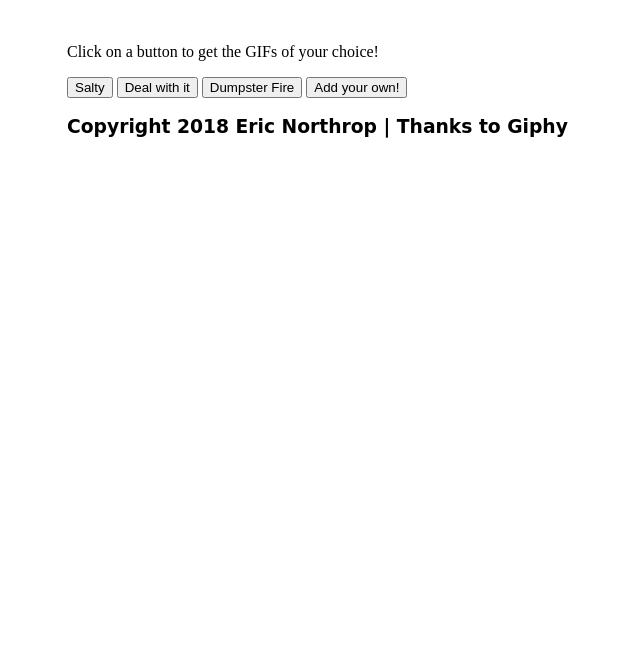
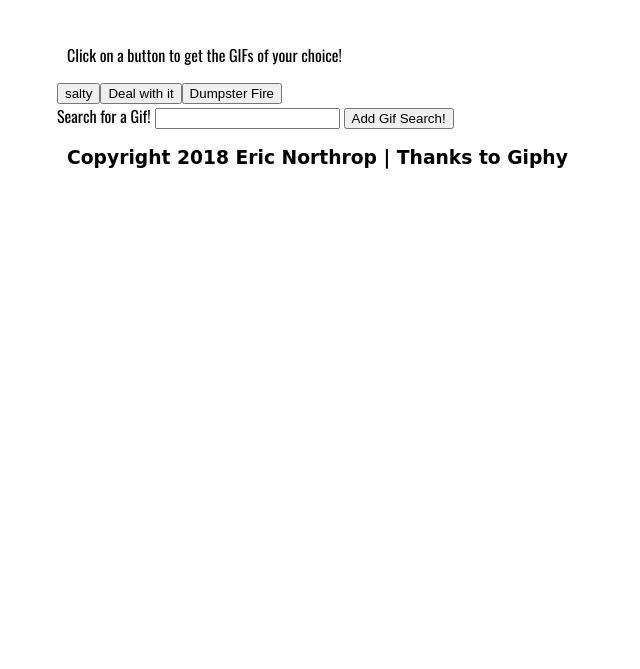
Before and after one commit to erictriestocode/Giffy-Hot-Stove, a plain HTML site: page index.html in a window 1280 px wide. Shown: the part 131-800 px from the top of the page, without its empty margins (267-907 px from the left). Drawn offline with nearby package versions, Linux system fonts and the light colour scheme; no server answers; a web font is replaced by a local one.

Commit message:
big commit, got buttons added from array, modified HTML

```diff
--- a/Testing Files/test.js
+++ b/Testing Files/test.js
@@ -14,3 +14,7 @@
 
 var xhr = $.get("http://api.giphy.com/v1/gifs/search?q=dumpster+fire&api_key=hjdE9lx9cGidHy5CN2GtAf1oyDZ9nEJN&limit=5");
 xhr.done(function(data) { console.log("success got data", data); });
+
+function printGif(data) {
+    println(data.data[0].images.original.url);
+}
--- a/css/main.css
+++ b/css/main.css
@@ -13,7 +13,14 @@ font-family: 'Libre Barcode 128 Text', cursive; */
 #title{
     font-family: 'Luckiest Guy', cursive;
     font-size: 2em;
+}
 
+#instructions{
+    font-family: 'Oswald', sans-serif;
+}
+
+#gif-input{
+    font-family: 'Oswald', sans-serif;
 }
 
 #footer{
--- a/index.html
+++ b/index.html
@@ -19,19 +19,23 @@
 <body>
     <div class="container grid-container">
         <div class="grid-100" id="title">
-            <h1>Test!</h1>
+            <h1>Giphy Hot Stove!</h1>
         </div>
         <div class="grid-100" id="instructions">
             <p>Click on a button to get the GIFs of your choice!</p>
         </div>
-        <!-- probably use a list here instead -->
+        <div id="premade-buttons"></div>
+        <form id="add-button">
+            <label for="gif-input" id="gif-input">Search for a Gif!</label>
+            <input type="text" id="gif-search">
+            <!-- Add search term button, inspired by in class assignment click-json(09) -->
+            <input id="search-gif" type="submit" value="Add Gif Search!">
+        </form>
+
         <div class="grid-100" id="buttons">
-            <button id="salty">Salty</button>
-            <button id="dwi">Deal with it</button>
-            <button id="dumpsterfire">Dumpster Fire</button>
-            <button>Add your own!</button>
+
         </div>
-        <div class="grid-100" id="results">
+        <div class="grid-100" id="gif-results">
 
         </div>
         <div class="grid-100" id="footer">
--- a/javascript/hotstove.js
+++ b/javascript/hotstove.js
@@ -1,12 +1,80 @@
+/*
+
+Start of File!
+
 // Giphy API key: hjdE9lx9cGidHy5CN2GtAf1oyDZ9nEJN
 // remember to query via https
-
 // personal use: reference movie generator here: file:///C:/Users/eric/Google%20Drive/Northwestern/Trilogy/Session%201-8/09-ClickJSON/Unsolved/click-json.html
 // Ended up referencing this file a lot.
 
+*/
+
+//  ************** START ATTEMPT AT REAL CODE **************
+
+// Array of initial buttons, named topics per instructions
+var topics = ["salty", "Deal with it", "Dumpster Fire"];
 
 
-var buttonsInit = ["salty", "Deal with it", "Dumpster Fire"]
+
+$(document).ready(function () {
+    // Test log
+    console.log("it works!");
+    // Just get and console log out giphy return(code from Giphy API documentation, modified for assignment)
+    // limit to 10 results per homework instructions
+    var xhr = $.get("http://api.giphy.com/v1/gifs/search?q=dumpster+fire&api_key=hjdE9lx9cGidHy5CN2GtAf1oyDZ9nEJN&limit=10");
+    xhr.done(function (data) { console.log("success got data", data); });
+    // $("#results").html("<img src =" + xhr.data[0].images.original.url + ">");
+    renderButtons();
+
+
+});
+
+// function definitely lifted from the json click assignment
+function renderButtons() {
+
+    // Deleting the buttons prior to adding new movies
+    // (this is necessary otherwise you will have repeat buttons)
+    $("#premade-buttons").empty();
+    console.log("renderbuttons fired!")
+    // Looping through the array of movies
+    for (var i = 0; i < topics.length; i++) {
+        console.log("loop has worked " + i);
+      // Then dynamically generating buttons for each movie in the array
+      // This code $("<button>") is all jQuery needs to create the beginning and end tag. (<button></button>)
+      var a = $("<button>");
+      // Adding a class of movie to our button
+      a.addClass("term");
+      // Adding a data-attribute
+      a.attr("data-name", topics[i]);
+      // Providing the initial button text
+      a.text(topics[i]);
+      // Adding the button to the buttons-view div
+      $("#premade-buttons").append(a);
+    }
+  }
+
+
+
+
+
+
+// ************** END ATTEMPT AT REAL CODE **************
+
+
+
+
+
+
+
+
+
+
+
+
+/*
+SHIT CODE BELOW THAT DIDNT WORK
+
+
 // maybe use this below to debug and just pull trending
 // var queryURL = "https://api.giphy.com/v1/gifs/trending?api_key=hjdE9lx9cGidHy5CN2GtAf1oyDZ9nEJN";
 
@@ -41,3 +109,4 @@ for (var i = 0; i < buttonsInit.length; i++) {
   $("#buttons-view").append(a);
 }
 }
+*/
```
